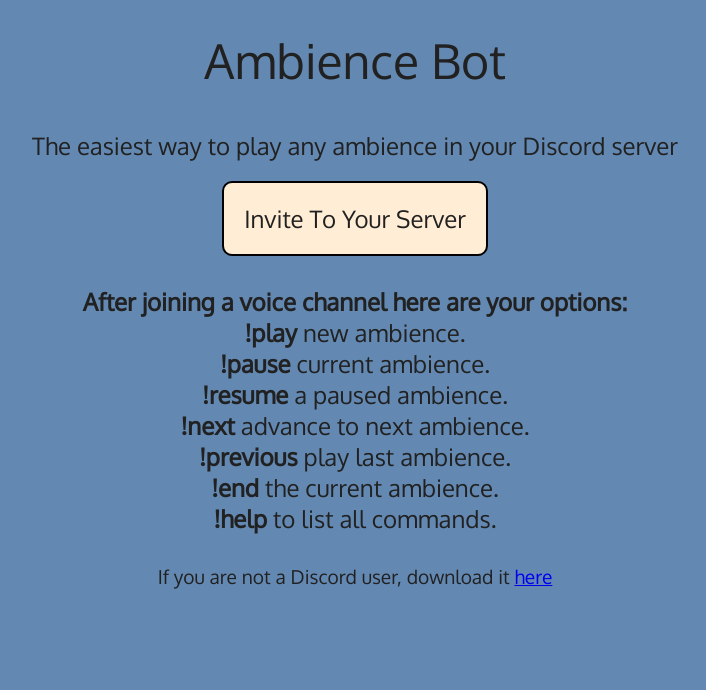
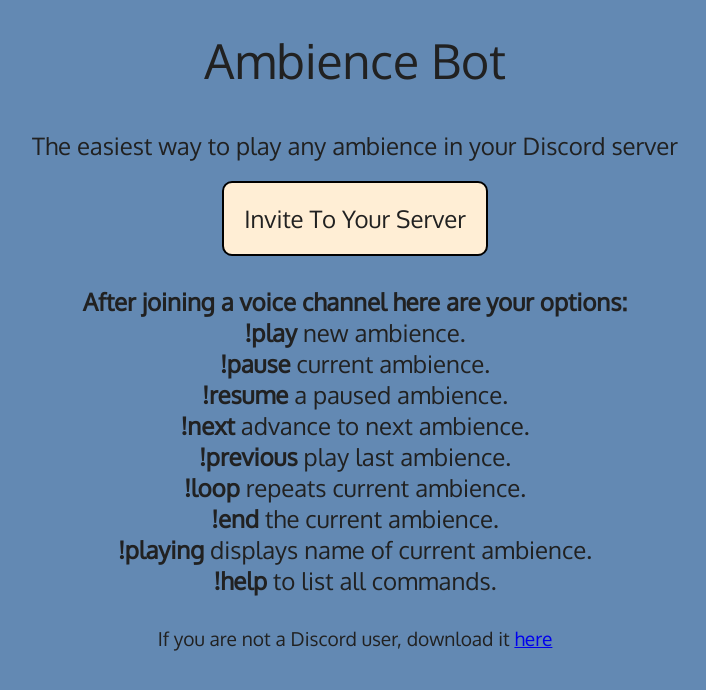
Before and after one commit to ambience-bot/ambience-bot-app-fe, a React (Create React App) app: page / in a window 1280 px wide. Shown: the top 690 px of the page, without its empty margins (285-991 px from the left). Built offline with nearby package versions, Linux system fonts and the light colour scheme.

Commit message:
add playing and loop to commands

```diff
--- a/src/App.js
+++ b/src/App.js
@@ -23,7 +23,11 @@
           <br/>
           <span><span className="command-name">!previous</span> play last ambience.</span>
           <br/>
+          <span><span className="command-name">!loop</span> repeats current ambience.</span>
+          <br/>
           <span><span className="command-name">!end</span> the current ambience.</span>
+          <br/>
+          <span><span className="command-name">!playing</span> displays name of current ambience.</span>
           <br/>
           <span><span className="command-name">!help</span> to list all commands.</span>
         </div>
```
